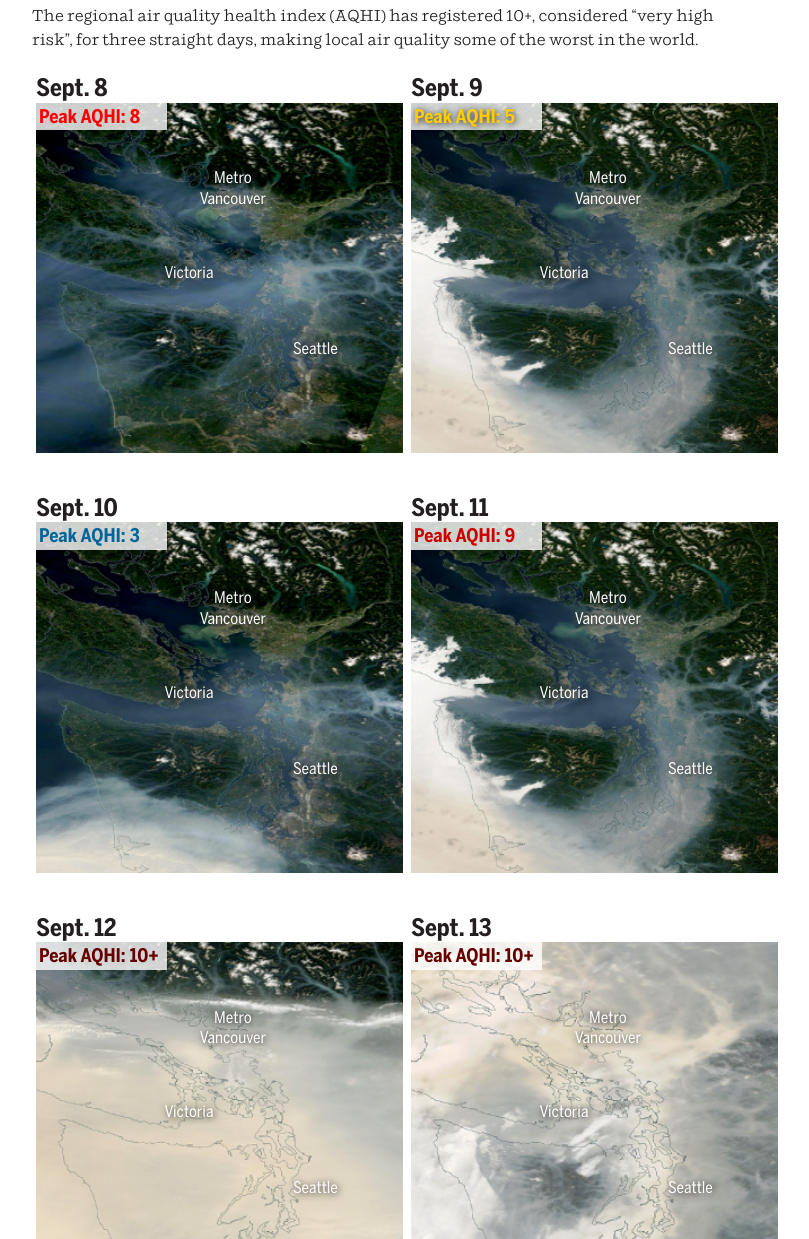
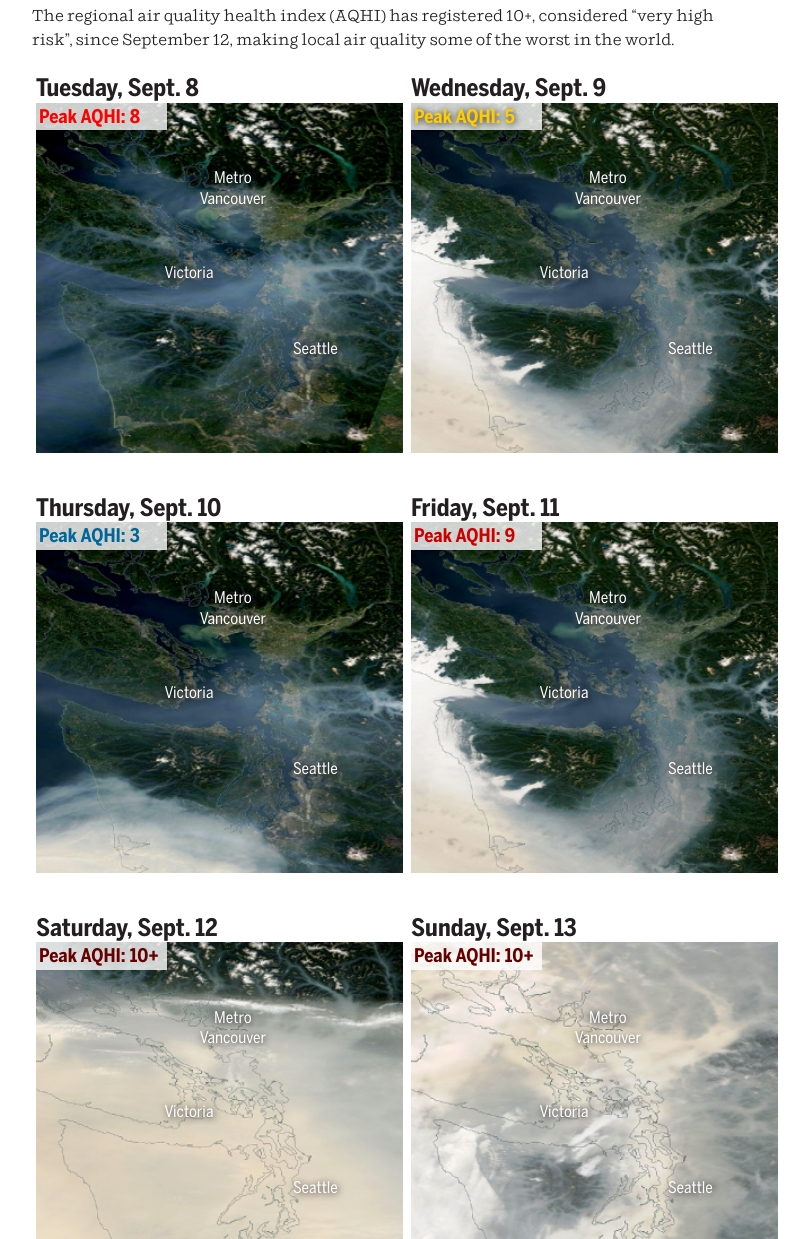
Before and after one commit to vs-postmedia/0915-wildfire-satellite-image, a website built with webpack: page src/index.html in a window 1280 px wide. Shown: the part 61-1300 px from the top of the page, without its empty margins (233-1042 px from the left). Built offline with nearby package versions, Linux system fonts and the light colour scheme; files whose address does not match are found by name.

Commit message:
deck updates, added days of week to date

```diff
--- a/src/index.html
+++ b/src/index.html
@@ -24,10 +24,10 @@
 
 		<div id="app">
 			<h1>Wildfires push air quality to breaking point</h1>
-			<p class="subhead">The regional air quality health index (AQHI) has registered 10+, considered “very high risk”, for three straight days, making local air quality some of the worst in the world.</p>
+			<p class="subhead">The regional air quality health index (AQHI) has registered 10+, considered “very high risk”, since September 12, making local air quality some of the worst in the world.</p>
 			<div id="grid">
 				<div id="metro-08" class="grid-item">
-					<h2 class="date">Sept. 8</h2>
+					<h2 class="date">Tuesday, Sept. 8</h2>
 					<div class="annotations">
 						<h3 class="aqhi eight">Peak AQHI: 8</h3>
 						<div class="labels">
@@ -38,7 +38,7 @@
 					</div>
 				</div>
 				<div id="metro-09" class="grid-item">
-					<h2 class="date">Sept. 9</h2>
+					<h2 class="date">Wednesday, Sept. 9</h2>
 					<div class="annotations">
 						<h3 class="aqhi five shadow">Peak AQHI: 5</h3>
 						<div class="labels">
@@ -49,7 +49,7 @@
 					</div>
 				</div>
 				<div id="metro-10" class="grid-item">
-					<h2 class="date">Sept. 10</h2>
+					<h2 class="date">Thursday, Sept. 10</h2>
 					<div class="annotations">
 						<h3 class="aqhi three">Peak AQHI: 3</h3>
 						<div class="labels">
@@ -60,7 +60,7 @@
 					</div>
 				</div>
 				<div id="metro-11" class="grid-item">
-					<h2 class="date">Sept. 11</h2>
+					<h2 class="date">Friday, Sept. 11</h2>
 					<div class="annotations">
 						<h3 class="aqhi nine">Peak AQHI: 9</h3>
 						<div class="labels">
@@ -71,7 +71,7 @@
 					</div>
 				</div>
 				<div id="metro-12" class="grid-item">
-					<h2 class="date">Sept. 12</h2>
+					<h2 class="date">Saturday, Sept. 12</h2>
 					<div class="annotations">
 						<h3 class="aqhi ten">Peak AQHI: 10+</h3>
 						<div class="labels">
@@ -82,7 +82,7 @@
 					</div>
 				</div>
 				<div id="metro-13" class="grid-item">
-					<h2 class="date">Sept. 13</h2>
+					<h2 class="date">Sunday, Sept. 13</h2>
 					<div class="annotations">
 						<h3 class="aqhi ten">Peak AQHI: 10+</h3>
 						<div class="labels">
```
